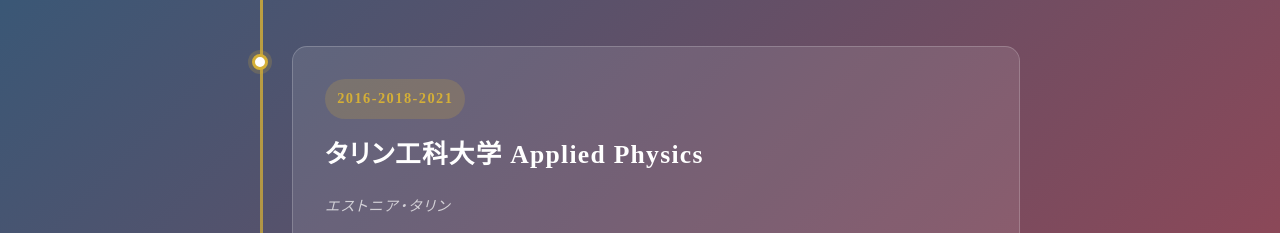
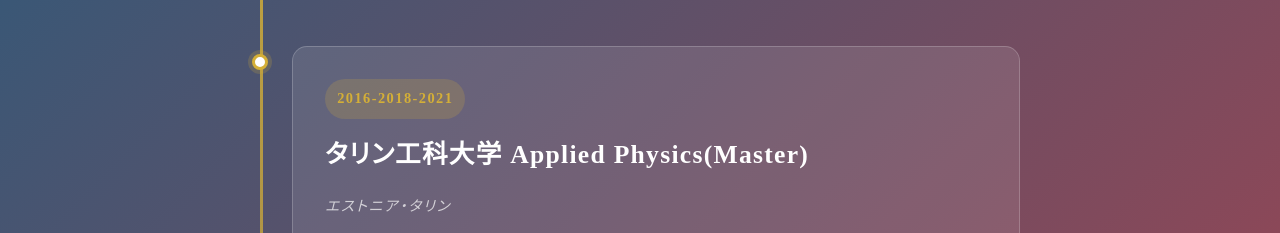
Before and after one commit to TIshow/mysite, a React (Vite) app: page / in a window 1280 px wide. Shown: the part 2420-2653 px from the top of the page. Built offline with nearby package versions, Linux system fonts and the light colour scheme.

Commit message:
fix: タリン工科大学 Applied Physics(Master)

```diff
--- a/src/components/Career.jsx
+++ b/src/components/Career.jsx
@@ -17,7 +17,7 @@
     },
     {
       period: '2016-2018-2021',
-      title: 'タリン工科大学 Applied Physics',
+      title: 'タリン工科大学 Applied Physics(Master)',
       location: 'エストニア・タリン',
       details: [
         '学部トップ成績で入学、エストニア政府から給付金を獲得（翌年教授と喧嘩し剥奪）',
```
